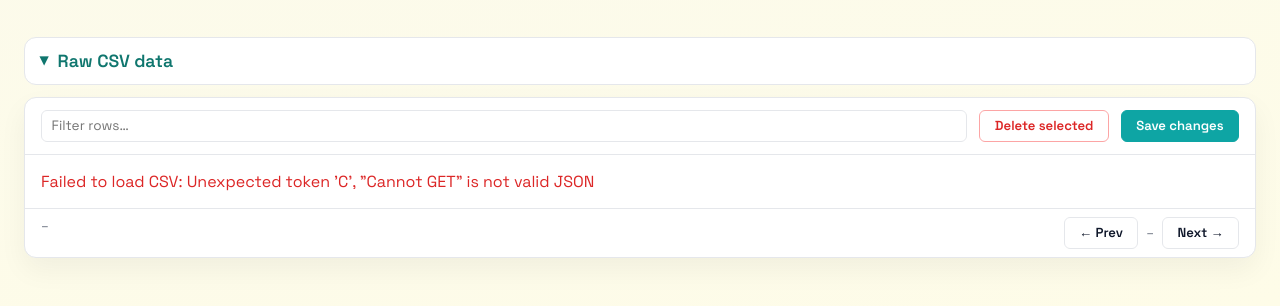
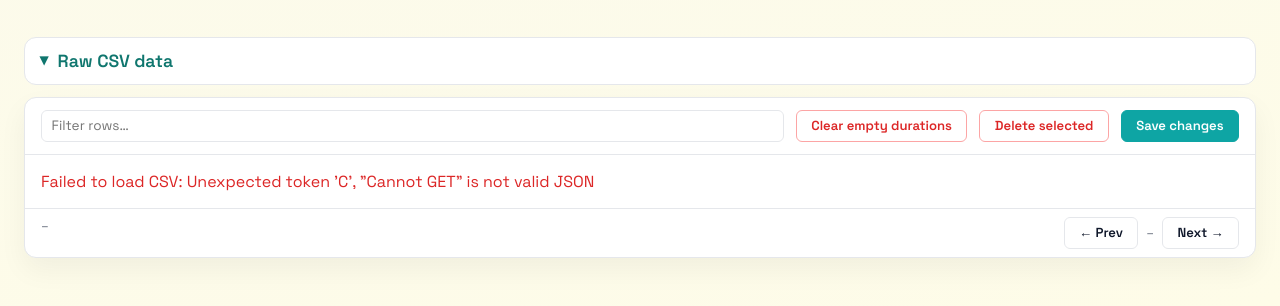
Before and after one commit to GabrielJean/gmap, a Flask app: template src/gmap/templates/route.html in a window 1280 px wide, after a click on "Raw CSV data". Shown: the part 3308-3614 px from the top of the page. Run offline with Flask 3, Linux system fonts and the light colour scheme; the template is opened without the code that fills it: most values are stand-ins (such as "Sample title", 1, 10 or a date in 2020); parts of the project's set-up code (start-up, migrations or seed data) failed here and were passed over; some libraries are stand-ins or nearby versions.

Commit message:
Add button to clear empty duration rows in CSV editor

```diff
--- a/src/gmap/templates/route.html
+++ b/src/gmap/templates/route.html
@@ -379,6 +379,7 @@
                 <div class="csv-editor-wrap">
                     <div class="csv-toolbar">
                         <input type="text" id="csv-search" placeholder="Filter rows…">
+                        <button class="csv-btn csv-btn--danger" id="csv-clear-empty-btn">Clear empty durations</button>
                         <button class="csv-btn csv-btn--danger" id="csv-delete-btn" disabled>Delete selected</button>
                         <button class="csv-btn csv-btn--primary" id="csv-save-btn" disabled>Save changes</button>
                     </div>
@@ -1456,6 +1457,40 @@
                 }
             });
 
+            // Clear rows with no duration recorded
+            const clearEmptyBtn = document.getElementById('csv-clear-empty-btn');
+            clearEmptyBtn.addEventListener('click', async () => {
+                const emptyIndices = [];
+                for (let i = 0; i < allRows.length; i++) {
+                    const val = (allRows[i]['duration_minutes'] ?? '').toString().trim();
+                    if (val === '' || val === '—') emptyIndices.push(i);
+                }
+                if (emptyIndices.length === 0) {
+                    statusEl.textContent = 'No rows with empty duration found.';
+                    return;
+                }
+                if (!confirm(`Delete ${emptyIndices.length} row(s) with no duration? A backup will be created.`)) return;
+                clearEmptyBtn.disabled = true;
+                clearEmptyBtn.textContent = 'Clearing…';
+                try {
+                    const res = await fetch(`/api/csv/delete-rows/${routeInfo.csv_path}`, {
+                        method: 'POST',
+                        headers: { 'Content-Type': 'application/json' },
+                        body: JSON.stringify({ indices: emptyIndices })
+                    });
+                    const json = await res.json();
+                    if (!res.ok) throw new Error(json.error || 'Delete failed');
+                    loaded = false;
+                    await loadCsvData();
+                    statusEl.textContent = `Cleared ${json.deleted} empty-duration rows (${json.remaining} remaining)`;
+                } catch (e) {
+                    statusEl.textContent = `Clear failed: ${e.message}`;
+                } finally {
+                    clearEmptyBtn.textContent = 'Clear empty durations';
+                    clearEmptyBtn.disabled = false;
+                }
+            });
+
             function esc(s) {
                 const d = document.createElement('div');
                 d.textContent = String(s);
```
